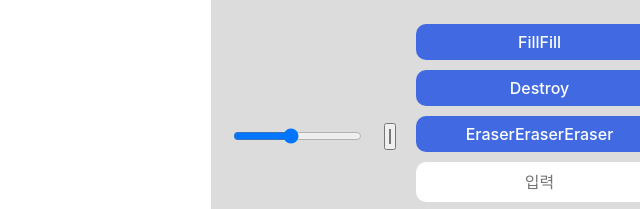
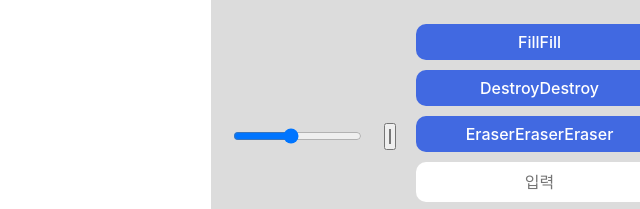
Before and after one commit to frankkim92/8colors-project, a plain HTML site: page index.html in a window 1280 px wide. Shown: the part 318-527 px from the top of the page, 640-1280 px from the left. Drawn offline with Linux system fonts and the light colour scheme.

Commit message:
destryo 추가

```diff
--- a/index.html
+++ b/index.html
@@ -33,7 +33,7 @@
     <div class="btns">
 
         <button id="mode-btn">FillFill</button>
-        <button id="destroy-btn">Destroy</button>
+        <button id="destroy-btn">DestroyDestroy</button>
         <button id="eraser-btn">EraserEraserEraser</button>
         <input type="text" placeholder="입력" id="text">
         <button id="save">SaveSave</button>
```
